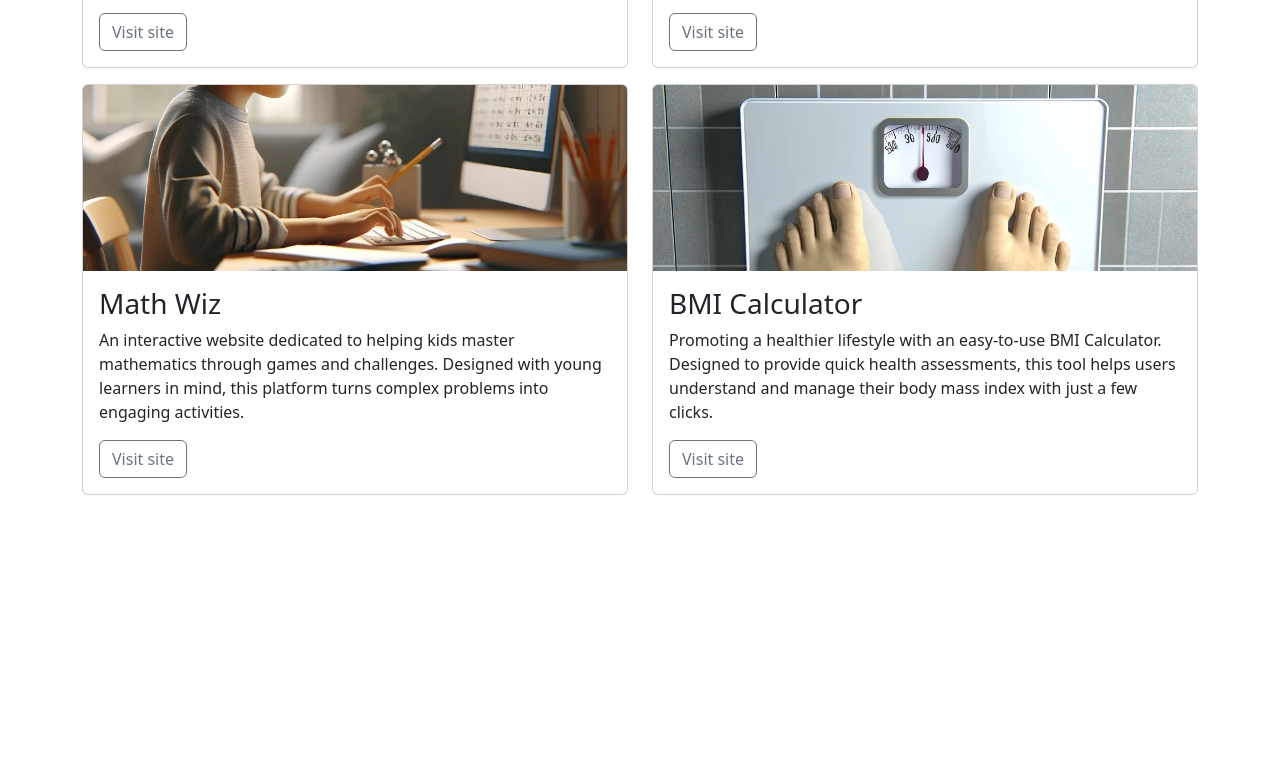
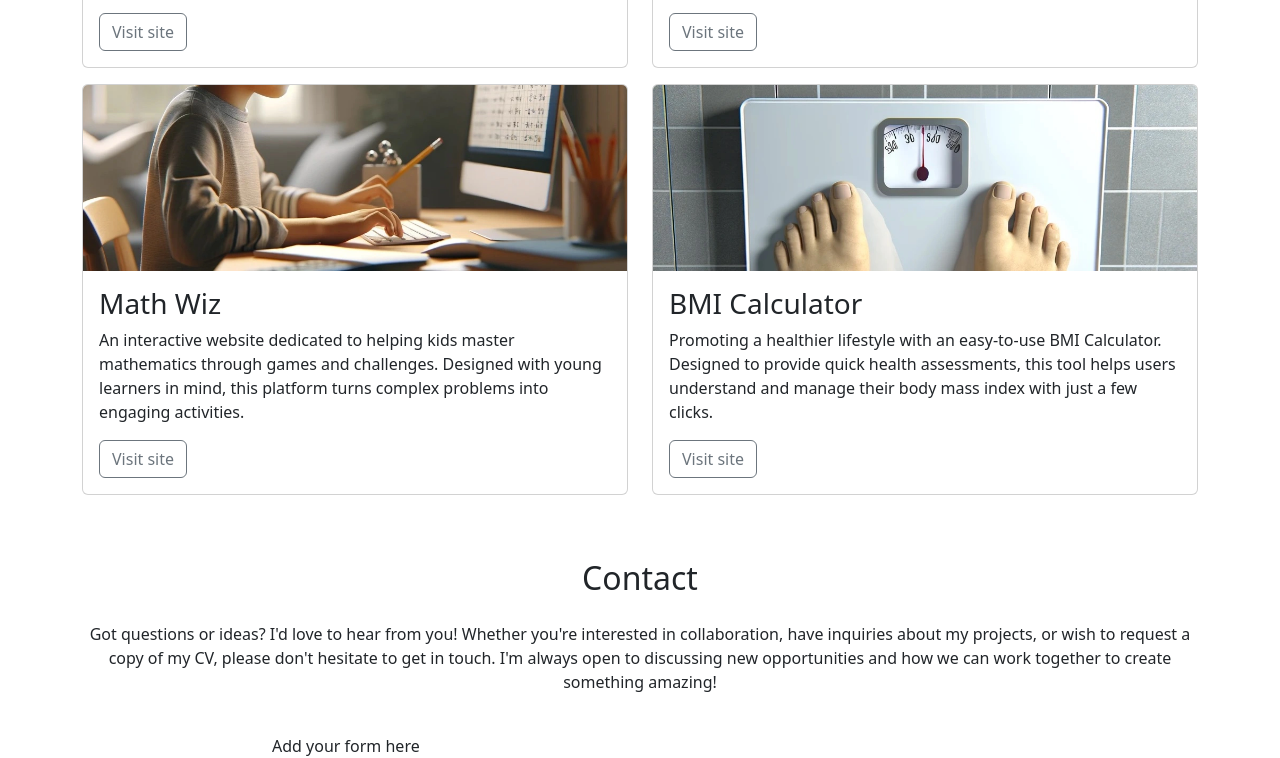
Before and after one commit to rowan01g/Mei-Wong-Software-Development, a plain HTML site: page index.html in a window 1280 px wide. Shown: the part 1340-2098 px from the top of the page. Before the commit the page ends 1875 px from the top, so only its background shows below. Drawn offline with nearby package versions, Linux system fonts and the light colour scheme.

Commit message:
add contact section

```diff
--- a/index.html
+++ b/index.html
@@ -177,6 +177,25 @@
             </div>
         </section>
     </main>
+
+    <!--Contact secion-->
+    <footer id="contact" class="container">
+      <div class="row justify-content-center">
+        <div class="col-12 text-center my-4">
+          <h2 class="display">
+            Contact
+          </h2>
+          <p class="mt-4">
+            Got questions or ideas? I'd love to hear from you! Whether you're interested in collaboration, have inquiries about my projects, or wish to request a copy of my CV, please don't hesitate to get in touch. I'm always open to discussing new opportunities and how we can work together to create something amazing!
+          </p>
+        </div>
+        <div class="col-12 col-md col-12 col-lg-8">
+          Add your form here
+        </div>
+      </div>
+    </footer>
+
+
     <!-- Bootstrap JS Script-->
     <script src="https://cdn.jsdelivr.net/npm/bootstrap@5.3.3/dist/js/bootstrap.bundle.min.js"
         integrity="sha384-YvpcrYf0tY3lHB60NNkmXc5s9fDVZLESaAA55NDzOxhy9GkcIdslK1eN7N6jIeHz"
```
